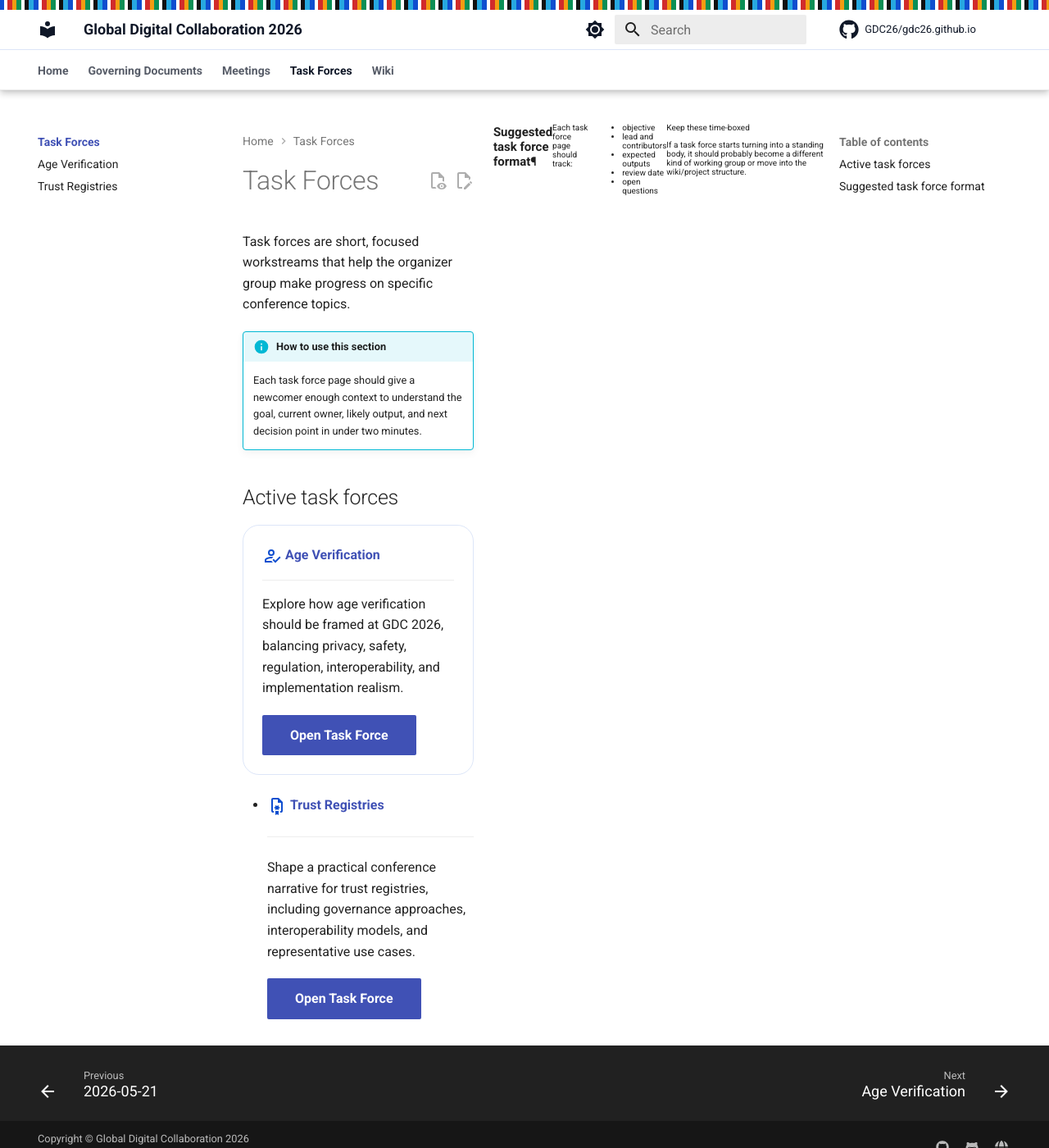
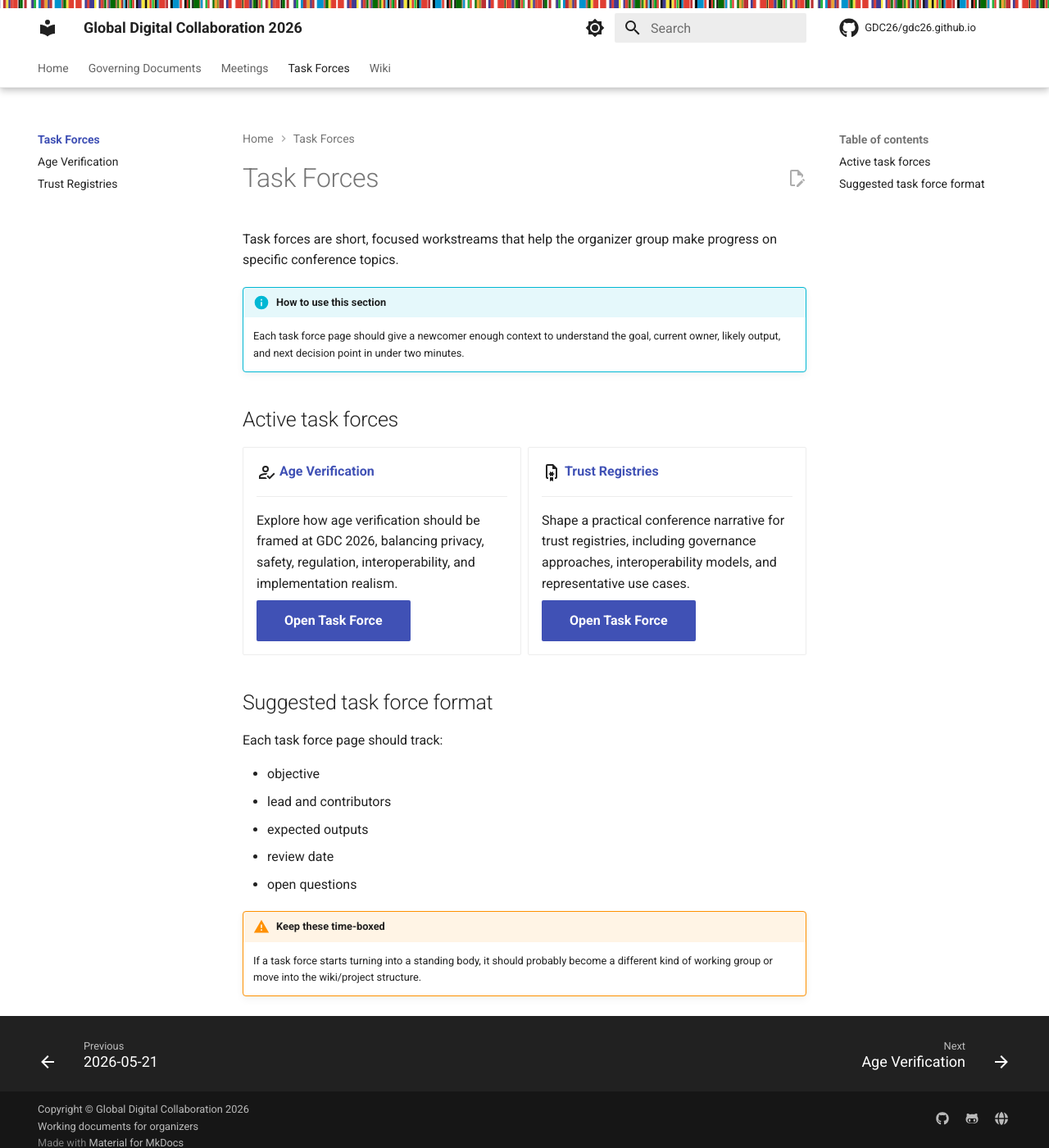
Before and after one commit to GDC26/gdc26.github.io, an MkDocs documentation site: the page built from docs/task-forces/index.md, in a window 1280 px wide and 1400 px high. Shown: the whole window at 82% size. Built offline with MkDocs 1.6.1 and Material for MkDocs 9.7.7, drawn with Linux system fonts in a browser that asks for light colours; comment, search, counter and statistics services are not loaded.

Commit message:
Simplify theme usage and add official header barcode

```diff
--- a/docs/stylesheets/extra.css
+++ /dev/null
@@ -1,88 +0,0 @@
-:root {
-    --gdc-blue: #0f4ecf;
-    --gdc-blue-dark: #0d347a;
-    --gdc-border: rgba(15, 78, 207, 0.14);
-    --gdc-band: repeating-linear-gradient(
-        90deg,
-        #0f4ecf 0 6px,
-        #ffffff 6px 10px,
-        #d12b2b 10px 16px,
-        #f39c12 16px 21px,
-        #0b8f55 21px 27px,
-        #ffffff 27px 31px,
-        #111111 31px 36px,
-        #27a8e0 36px 42px
-    );
-}
-
-[data-md-color-scheme="default"] {
-    --md-primary-fg-color: #ffffff;
-    --md-primary-bg-color: #101828;
-    --md-accent-fg-color: var(--gdc-blue);
-}
-
-[data-md-color-scheme="slate"] {
-    --md-primary-fg-color: #101828;
-    --md-primary-bg-color: #f8fafc;
-    --md-accent-fg-color: #7cb7ff;
-}
-
-.md-header {
-    border-top: 12px solid transparent;
-    border-image: var(--gdc-band) 1;
-}
-
-.md-header__title,
-.md-tabs__link,
-.md-nav__title,
-.md-nav__link--active,
-.md-typeset a {
-    font-weight: 600;
-}
-
-.md-tabs {
-    border-top: 1px solid var(--gdc-border);
-}
-
-.md-tabs__link--active,
-.md-tabs__link:hover,
-.md-nav__link:hover,
-.md-nav__link--active {
-    color: var(--gdc-blue);
-}
-
-[data-md-color-scheme="slate"] .md-tabs__link--active,
-[data-md-color-scheme="slate"] .md-tabs__link:hover,
-[data-md-color-scheme="slate"] .md-nav__link:hover,
-[data-md-color-scheme="slate"] .md-nav__link--active {
-    color: #8cc2ff;
-}
-
-.md-typeset .grid.cards > ul > li,
-.md-typeset .grid.cards > ol > li,
-.md-typeset .grid > .card {
-    border-radius: 1rem;
-    border: 1px solid var(--gdc-border);
-    padding: 1.15rem;
-}
-
-.md-typeset .grid.cards > ul > li:hover,
-.md-typeset .grid.cards > ol > li:hover,
-.md-typeset .grid > .card:hover {
-    border-color: rgba(15, 78, 207, 0.3);
-}
-
-.gdc-cta-row {
-    display: flex;
-    flex-wrap: wrap;
-    gap: 0.8rem;
-    margin-top: 1rem;
-}
-
-.gdc-card-icon {
-    color: var(--gdc-blue);
-}
-
-[data-md-color-scheme="slate"] .gdc-card-icon {
-    color: #8cc2ff;
-}
--- /dev/null
+++ b/docs/stylesheets/header-barcode.css
@@ -0,0 +1,4 @@
+.md-header {
+  border-top: 10px solid transparent;
+  border-image: url("../assets/ow-global-barcode-header.png") 10 round;
+}
--- a/docs/task-forces/index.md
+++ b/docs/task-forces/index.md
@@ -9,25 +9,21 @@ Task forces are short, focused workstreams that help the organizer group make pr
 
 <div class="grid cards" markdown>
 
--   :material-account-check-outline:{ .lg .middle .gdc-card-icon } __[Age Verification](age-verification.md)__
+-   :material-account-check-outline:{ .lg .middle } __[Age Verification](age-verification.md)__
 
     ---
 
     Explore how age verification should be framed at GDC 2026, balancing privacy, safety, regulation, interoperability, and implementation realism.
 
-    <div class="gdc-cta-row" markdown>
     [Open Task Force](age-verification.md){ .md-button .md-button--primary }
-    </div>
 
--   :material-file-certificate-outline:{ .lg .middle .gdc-card-icon } __[Trust Registries](trust-registries.md)__
+-   :material-file-certificate-outline:{ .lg .middle } __[Trust Registries](trust-registries.md)__
 
     ---
 
     Shape a practical conference narrative for trust registries, including governance approaches, interoperability models, and representative use cases.
 
-    <div class="gdc-cta-row" markdown>
     [Open Task Force](trust-registries.md){ .md-button .md-button--primary }
-    </div>
 
 </div>
 
--- a/mkdocs.yml
+++ b/mkdocs.yml
@@ -27,7 +27,6 @@ theme:
   features:
     - content.code.copy
     - content.action.edit
-    - content.action.view
     - navigation.expand
     - navigation.footer
     - navigation.indexes
@@ -93,7 +92,7 @@ extra:
       link: https://globaldigitalcollaboration.org/
       name: Official website
 extra_css:
-  - stylesheets/extra.css
+  - stylesheets/header-barcode.css
 nav:
   - Home: index.md
   - Governing Documents:
```
Also changed, not shown: docs/assets/ow-global-barcode-header.png (added).
